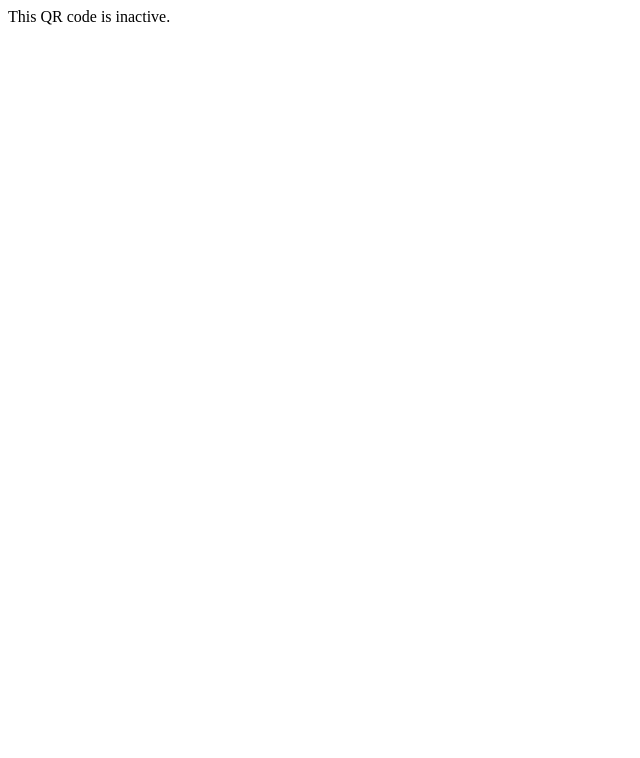
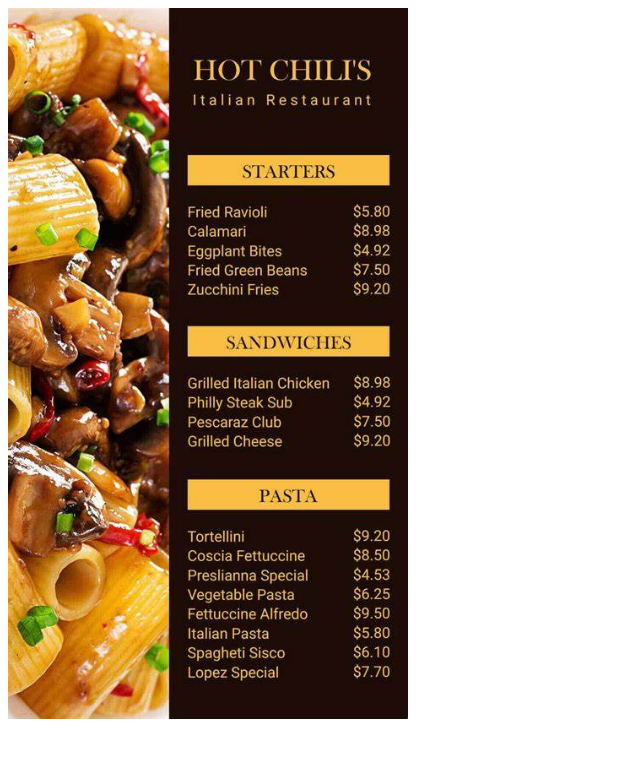
Before and after one commit to GamerPROMzy/test-menu, a plain HTML site: page index.html in a window 1280 px wide. Shown: the whole page, without its empty margins (0-640 px from the left). Drawn offline with Linux system fonts and the light colour scheme.

Commit message:
Update index.html

```diff
--- a/index.html
+++ b/index.html
@@ -1,2 +1,2 @@
-<!-- <img src="OIP.jpeg" alt="Menu Image" width="400"> -->
-<div>This QR code is inactive.</div>
+<img src="OIP.jpeg" alt="Menu Image" width="400">
+<!-- <div>This QR code is inactive.</div> -->
```
